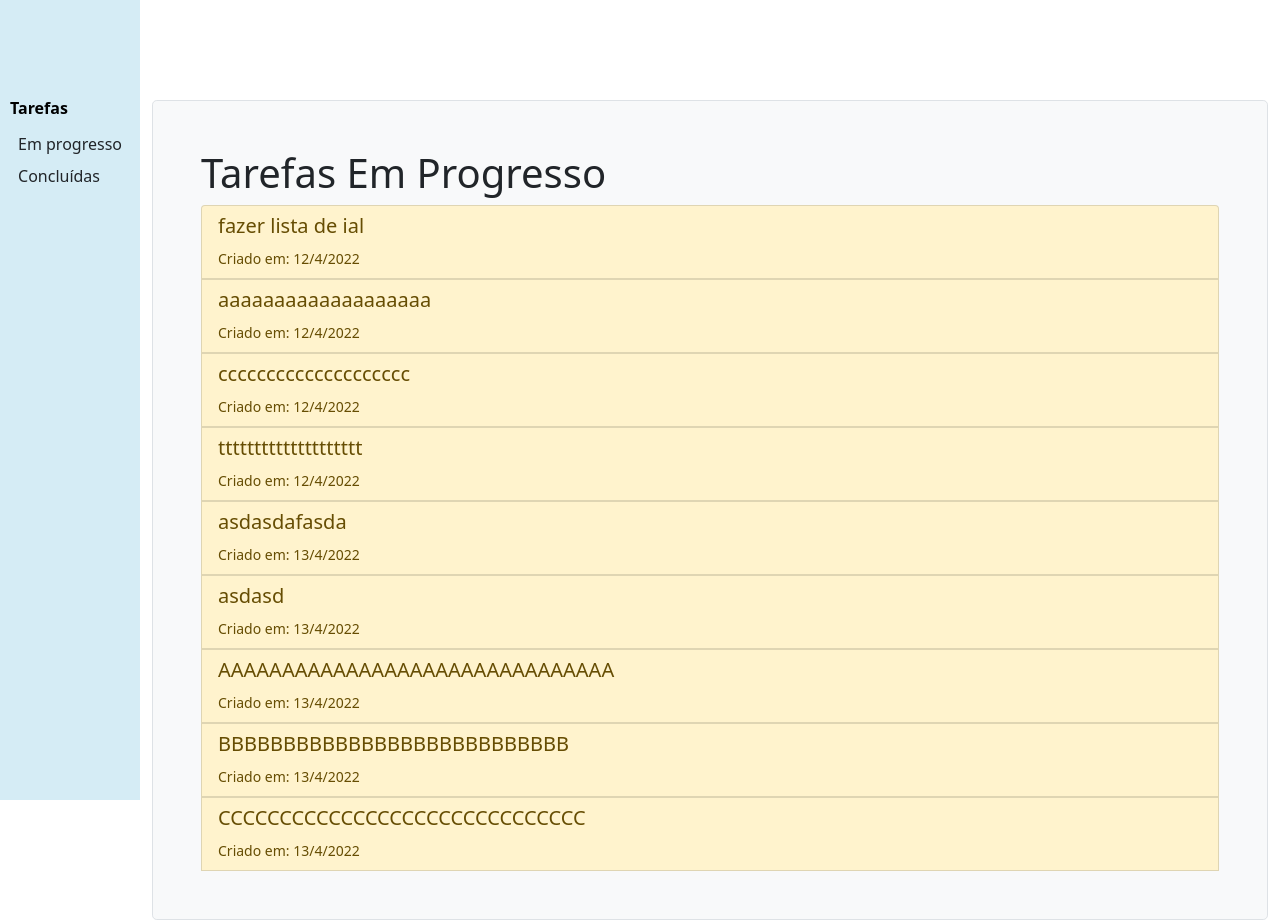
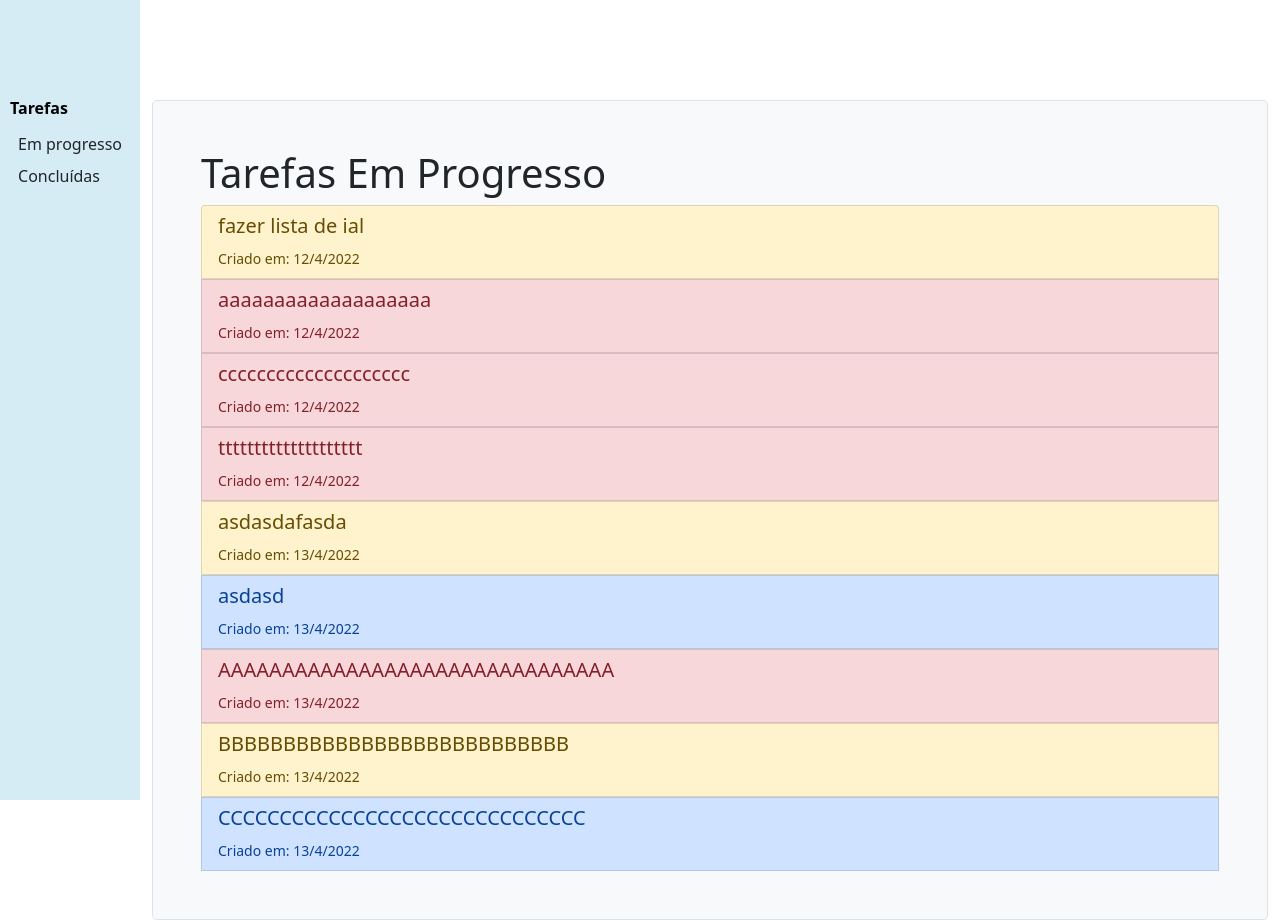
Before and after one commit to Mateusas3s/DS-Feudo-Lotus, a Django app: template AuxScrum/tarefas/templates/tarefas/tarefas_adiadas.html in a window 1280 px wide. Run offline with Django 4.2, Linux system fonts and the light colour scheme; the template is opened without the code that fills it: values that come from a table or form of the project are taken from there, others are empty; data comes from the database, SQL or seed files in the repository; both versions use the stored data as it was after the commit.

Commit message:
altera sistema de importância das tarefas na view tarefas em progresso

```diff
--- a/AuxScrum/tarefas/templates/tarefas/tarefas_adiadas.html
+++ b/AuxScrum/tarefas/templates/tarefas/tarefas_adiadas.html
@@ -1,13 +1,20 @@
 {% extends 'base.html' %}
 
-{% block title %}Tarefas Concluídas{% endblock %}
 
 {% block content %}
   <div class="h-100 p-5 bg-light border rounded-3">
     <h1>Tarefas Em Progresso</h1>
     <div class="list-group">
       {% for tarefa in tarefas_adiadas %}
-        <button type="button" class="list-group-item list-group-item-warning list-group-item-action" data-bs-toggle="modal" data-bs-target="#modal{{ tarefa.id }}">
+        {% if tarefa.categoria == 'urgente' %}
+          <button type="button" class="list-group-item list-group-item-danger list-group-item-action" data-bs-toggle="modal" data-bs-target="#modal{{ tarefa.id }}">
+        {% else %}
+          {% if tarefa.categoria == 'importante' %}
+            <button type="button" class="list-group-item list-group-item-warning list-group-item-action" data-bs-toggle="modal" data-bs-target="#modal{{ tarefa.id }}">
+          {% else %}
+            <button type="button" class="list-group-item list-group-item-primary list-group-item-action" data-bs-toggle="modal" data-bs-target="#modal{{ tarefa.id }}">
+          {% endif %}
+        {% endif %}
           <h5>{{ tarefa.descricao }}</h5>
           <small>Criado em: {{ tarefa.criacao.day }}/{{ tarefa.criacao.month }}/{{ tarefa.criacao.year }}</small>
         </button>
--- a/AuxScrum/tarefas/templates/tarefas/tarefas_pendentes.html
+++ b/AuxScrum/tarefas/templates/tarefas/tarefas_pendentes.html
@@ -5,6 +5,7 @@
     <title></title>
   </head>
   <body>
+    <!-- Tarefas Pendentes -->
     {% extends 'base.html' %}
     {% load crispy_forms_tags %}
 
```
Also changed, not shown: AuxScrum/db.sqlite3.
